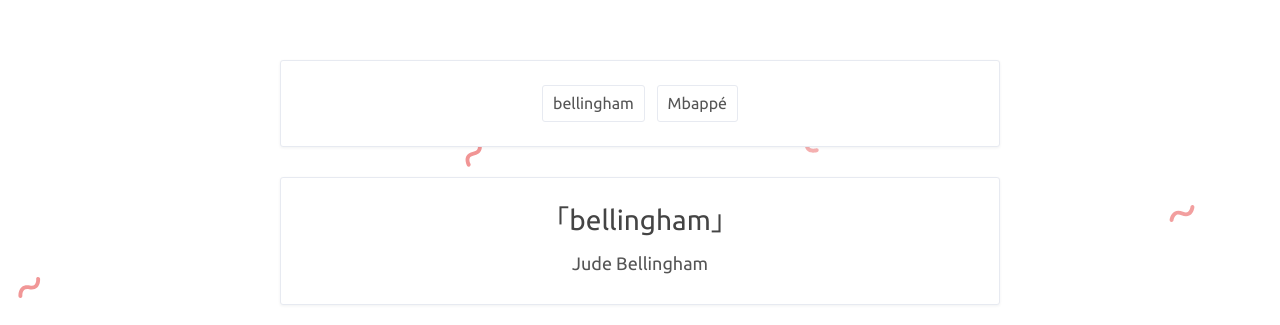
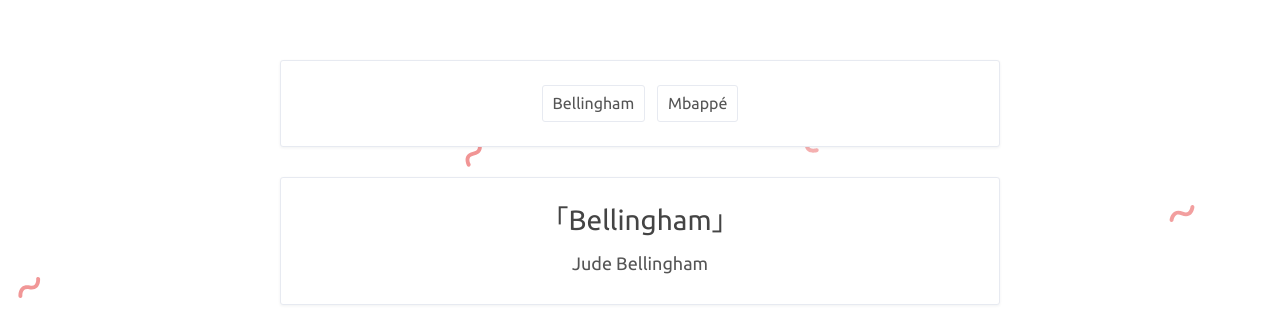
Before and after one commit to pabloap7/pabloap7.github.io, a Jekyll site: the page built from tags.html, in a window 1280 px wide. Shown: the part 365-690 px from the top of the page. Built offline with Jekyll 4.4.1, drawn with Linux system fonts in a browser that asks for light colours; comment, search, counter and statistics services are not loaded.

```diff
--- a/_posts/2018-05-17-welcome-to-jekyll.markdown
+++ b/_posts/2018-05-17-welcome-to-jekyll.markdown
@@ -2,7 +2,7 @@
 layout: post
 title:  "Jude Bellingham"
 date:   2025-02-18 14:05:21
-tags: bellingham
+tags: Bellingham
 color: rgb(255, 156, 90)
 cover: '../assets/bellingham.jpg'
 subtitle: 'Jude Bellingham'
```
